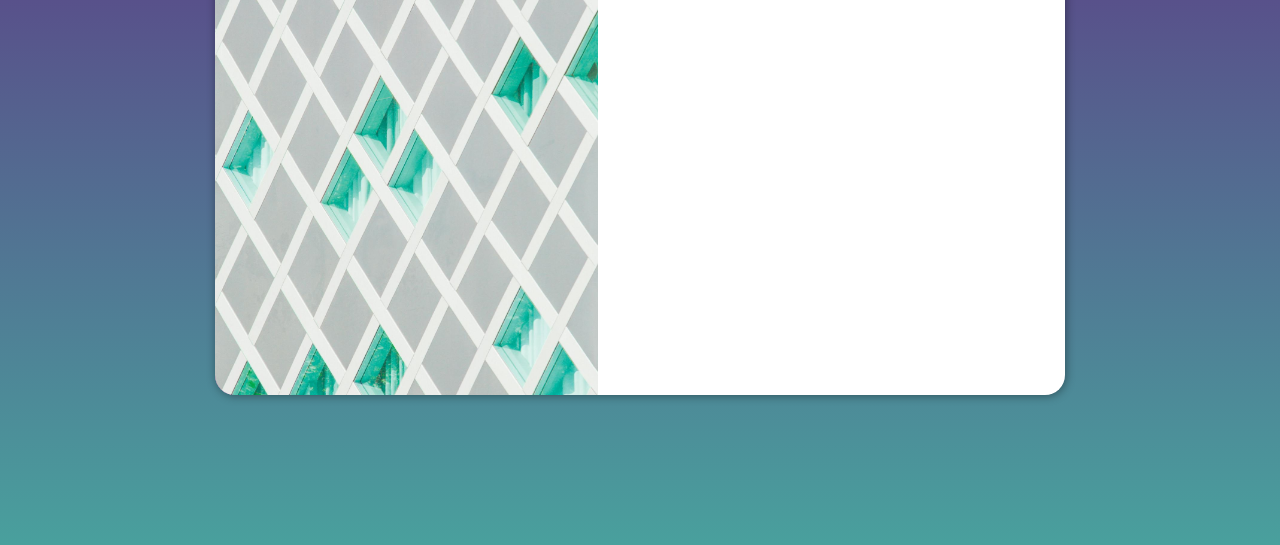
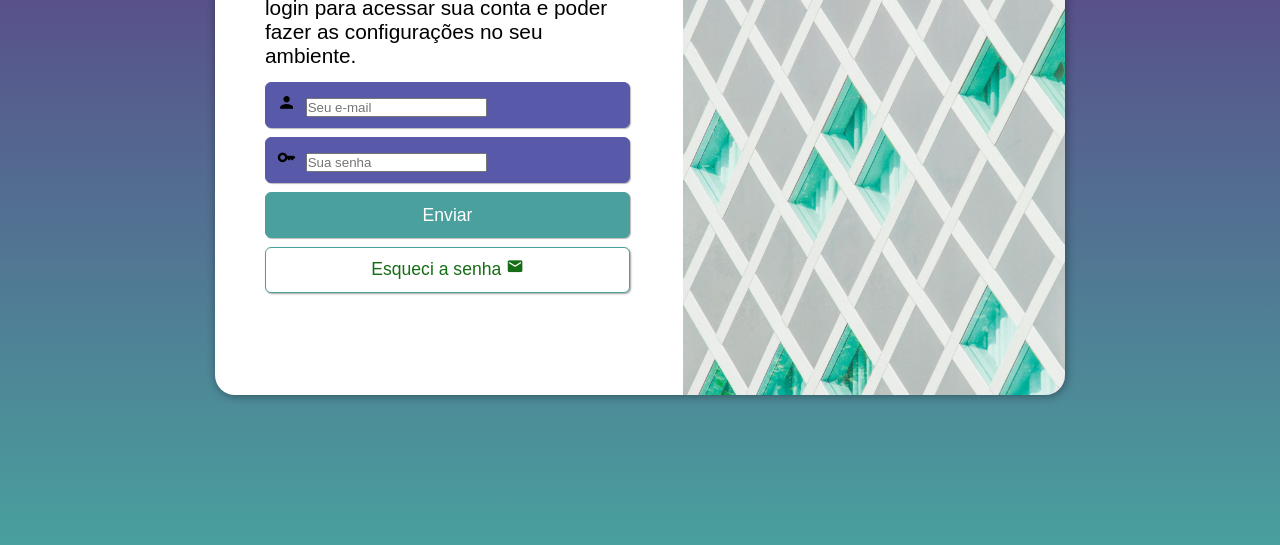
Before and after one commit to VitoryaBracelos25/project-login, a plain HTML site: page index.html in a window 1280 px wide. Shown: the part 255-800 px from the top of the page. Drawn offline with Linux system fonts and the light colour scheme.

Commit message:
terminando

```diff
--- a/estilos/media-query.css
+++ b/estilos/media-query.css
@@ -5,9 +5,11 @@
     body{
         background-image: linear-gradient(to top, #49a09d, #5f2c82);
     }
+
     section#login{
         width: 80vw;
     }
+
     section#login > div#imagem{
         float: left;
         width: 30%;
@@ -18,7 +20,14 @@
         float: right;
         width: 70%;
     }
+    div#formulario > h1{
+        padding-top: 10px;
+    }
+    div#formulario > p{
+        font-size: 1.2em;
+    }
 }
+
 /* versão computador */
 @media screen and (min-width: 992px) {
     body{
@@ -29,13 +38,45 @@
     }
 
     section#login > div#imagem{
-        float: left;
+        float: right;
         width: 45%;
         height: 100%;
     }
 
     section#login > div#formulario{
-        float: right;
+        float: left;
         width: 50%;
     }
+
+    section#login > div#formulario{
+        padding-top: 30px;
+        padding-left: 50px;
+    }
+
+    div#formulario > h1{
+        font-size: 2em;
+    }
+
+    div#formulario > p{
+        font-size: 1.3em;
+    }
+
+    div.campo{
+        height: 46px;
+    }
+
+    p.espaço{
+        height: 9px;
+    }
+
+    div#botao > input#botao{
+        height: 46px;
+        font-size: 1.1em;
+    }
+
+    div#botao > a{
+        height: 46px;
+        padding-top: 10px;
+        font-size: 1.1em;
+    }
 }
--- a/estilos/style.css
+++ b/estilos/style.css
@@ -14,7 +14,7 @@ lilás: #5f2c82
 }
 
 body,html{
-    background-color: #5f2c82;
+    background-color: #49a09d;
     height: 100vh;
     width: 100vw;
 }
@@ -33,7 +33,7 @@ section#login{
     overflow: hidden;
 
     background-color: white;
-    width: 250px;
+    width: 270px;
     height: 500px;
     border-radius: 20px;
     box-shadow: 1px 1px 10px rgba(0, 0, 0, 0.393);
@@ -54,3 +54,79 @@ section#login > div#formulario{
     padding: 10px;
 
 }
+
+div#formulario >h1{
+    text-align: center;
+    margin-bottom: 10px;
+}
+div#formulario > p{
+    font-size: 0.8em;
+    padding-bottom: 14px;
+}
+/*8539b8*/
+/*rgb(89, 89, 169)*/
+div.campo{
+    padding-top: 5px;
+    padding-bottom: 6px;
+    border: 1px solid rgb(89, 89, 169) ;
+    background-color: rgb(89, 89, 169) ;
+    border-radius: 6px;
+    box-shadow: 1px 1px 1px rgba(0, 0, 0, 0.273);
+    padding-left: 6px;
+}
+
+div.campo > span{
+    font-size: 1.2em;
+    padding: 5px;
+}
+
+div.campo > label{
+    display: none;
+}
+
+p.espaço{
+    height: 6px;
+}
+
+form > div#botao{
+    height: 10px;
+}
+
+div#botao > input#botao{
+    background-color: #49a09d;
+    color: white;
+    border-radius: 6px;
+    border: 1px solid #49a09d;
+    box-shadow: 1px 1px 1px rgba(0, 0, 0, 0.273);
+    width: 100%;
+    height: 36px;
+    display: block;
+}
+div#botao > input#botao:hover{
+    background-color: rgb(21, 109, 21);
+    border-color: rgb(21, 109, 21);
+    cursor: pointer;
+}
+
+div#botao > a{
+    background-color: white;
+    color: rgb(21, 109, 21);
+    border-radius: 6px;
+    border: 1px solid #49a09d;
+    box-shadow: 1px 1px 2px rgba(0, 0, 0, 0.363);
+    display: grid;
+    text-decoration: none;
+    font-size: .9em;
+    display: block;
+    text-align: center;
+    height: 36px;
+    padding-top: 6px;
+}
+
+div#botao > a:hover{
+    background-color: lightgray;
+}
+
+div#botao > a > span{
+    font-size: 1em;
+}
--- a/index.html
+++ b/index.html
@@ -6,7 +6,7 @@
     <title>Login</title>
     <link rel="stylesheet" href="estilos/style.css">
     <link rel="stylesheet" href="estilos/media-query.css">
-
+    <link href="https://fonts.googleapis.com/icon?family=Material+Icons" rel="stylesheet">
 </head>
 <body>
     <main>
@@ -18,11 +18,33 @@
             <div id="formulario">
                 <h1>Login</h1>
                 <p>Seja bem-vindo(a) novamente.Faça login para acessar sua conta e poder fazer as configurações no seu ambiente.</p>
-                <!--<
-                form action="login.php" method="post" autocomplete="off">
 
+                <form action="login.php" method="post" autocomplete="on">
+                    <div class="campo">
+                        <span class="material-icons orange600">person</span>
+                        <input type="email" name="login"id="ilogin" placeholder="Seu e-mail" required>
+                        <label for="ilogin">Login</label>
+                    </div>
+
+                   <p class="espaço"><br></p>
+
+                    <div class="campo">
+                        <span class="material-icons orange600">key</span>
+                        <input type="password" name="senha" id="isenha" placeholder="Sua senha" required minlength="8" maxlength="20">
+                        <label for="isenha">Senha</label>
+                    </div>
+
+                    <p class="espaço"><br></p>
+
+                    <div id="botao">
+                        <input id="botao" type="submit" value="Enviar">
+                        <p class="espaço"><br></p>
+                        <a href="esqueci.html">
+                            Esqueci a senha
+                            <span class="material-icons orange600">mail</span>
+                        </a>
+                    </div>
                 </form>
-                -->
             </div>
         </section>
     </main>
```
